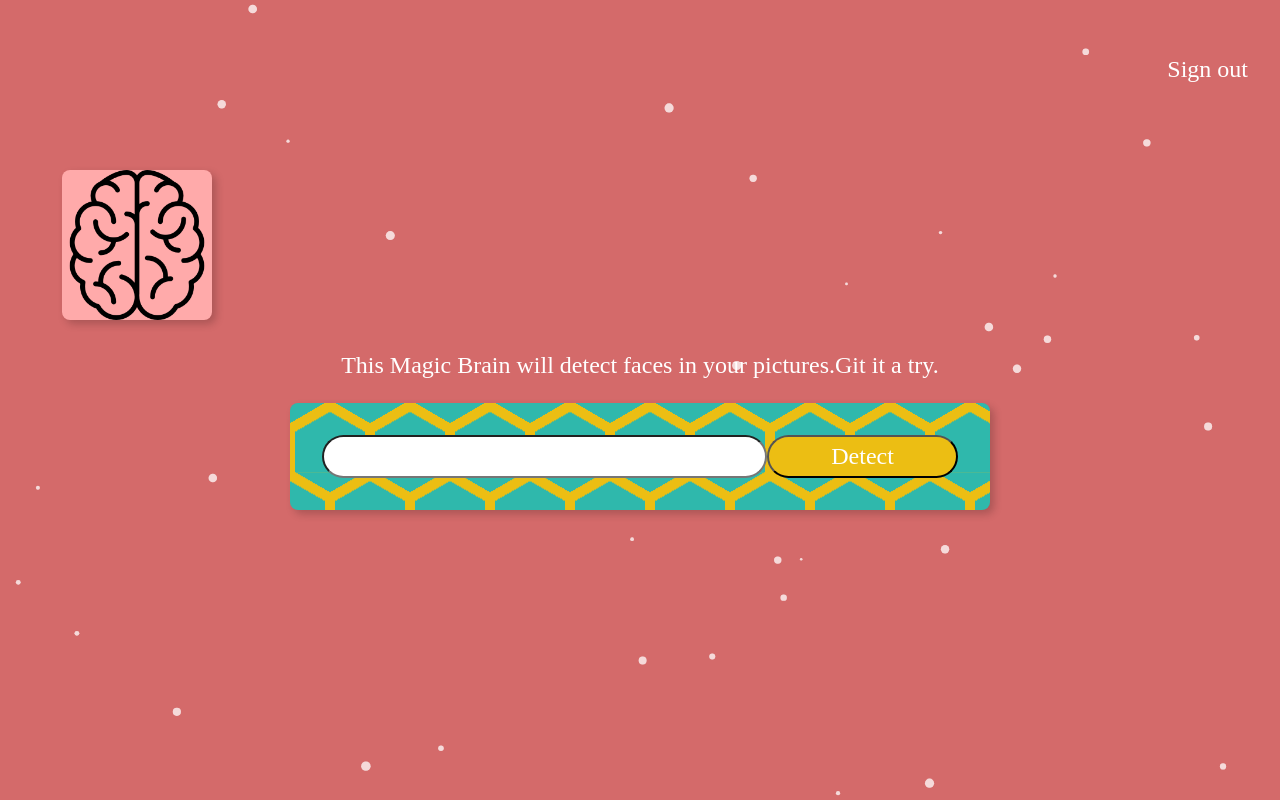
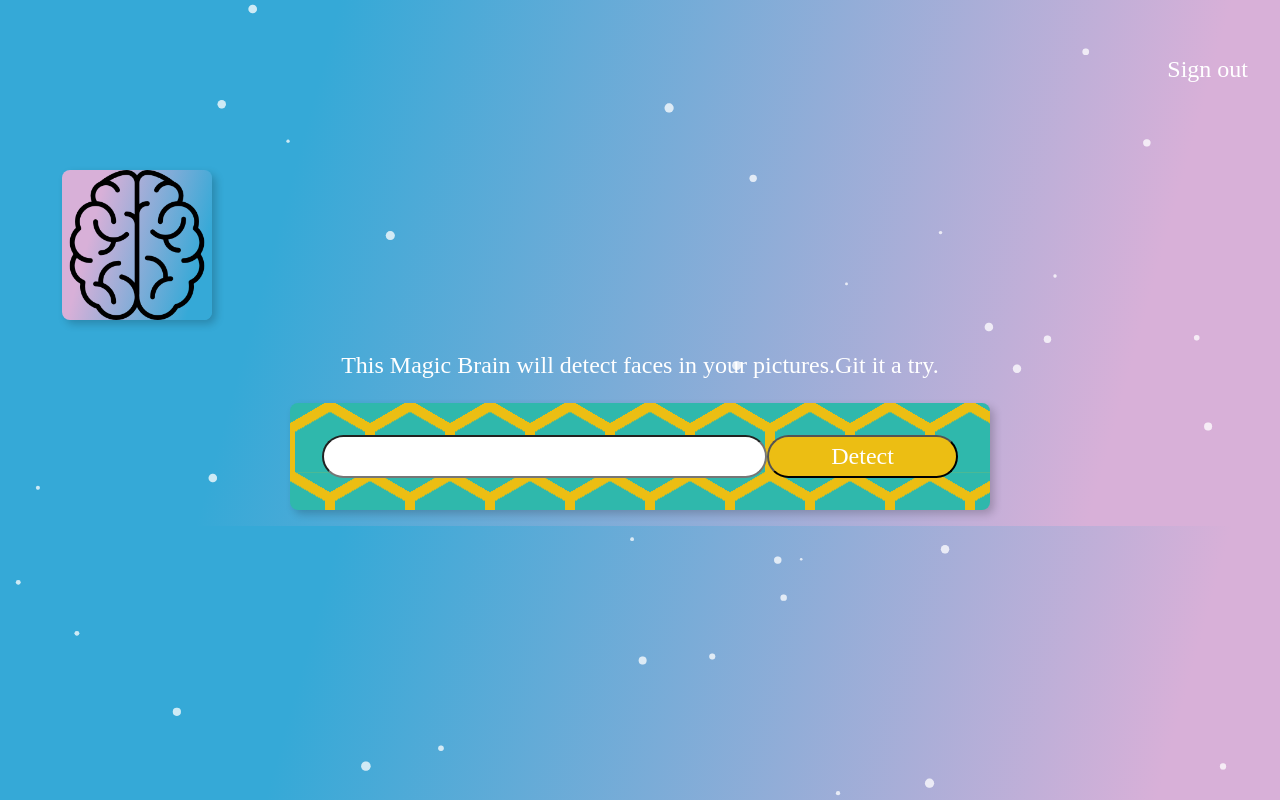
Before and after one commit to Heilonng23/MatrixMind, a React (Create React App) app: page / in a window 1280 px wide. Built offline with nearby package versions, Linux system fonts and the light colour scheme.

Commit message:
change background index.css and logo.css

```diff
--- a/src/components/Logo/Logo.css
+++ b/src/components/Logo/Logo.css
@@ -1,6 +1,6 @@
 .Tilt{
     margin: 30px;
-    background: #FFAAAA;
+    background: linear-gradient(105.4deg, rgb(216, 176, 216) 23.9%, rgb(53, 169, 215) 86.5%);
 }
 
 .parallax-effect-img {
--- a/src/index.css
+++ b/src/index.css
@@ -1,4 +1,5 @@
 body {
   margin: 0;
   padding: 0;
+  background: linear-gradient(105.4deg, rgb(53, 169, 215) 23.9%, rgb(216, 176, 216) 86.5%);
 }
--- a/src/particles.json
+++ b/src/particles.json
@@ -1,7 +1,4 @@
 {
-  "background": {
-    "color": "#D46A6A"
-  },
   "interactivity": {
     "events": {
       "onClick": {
```
